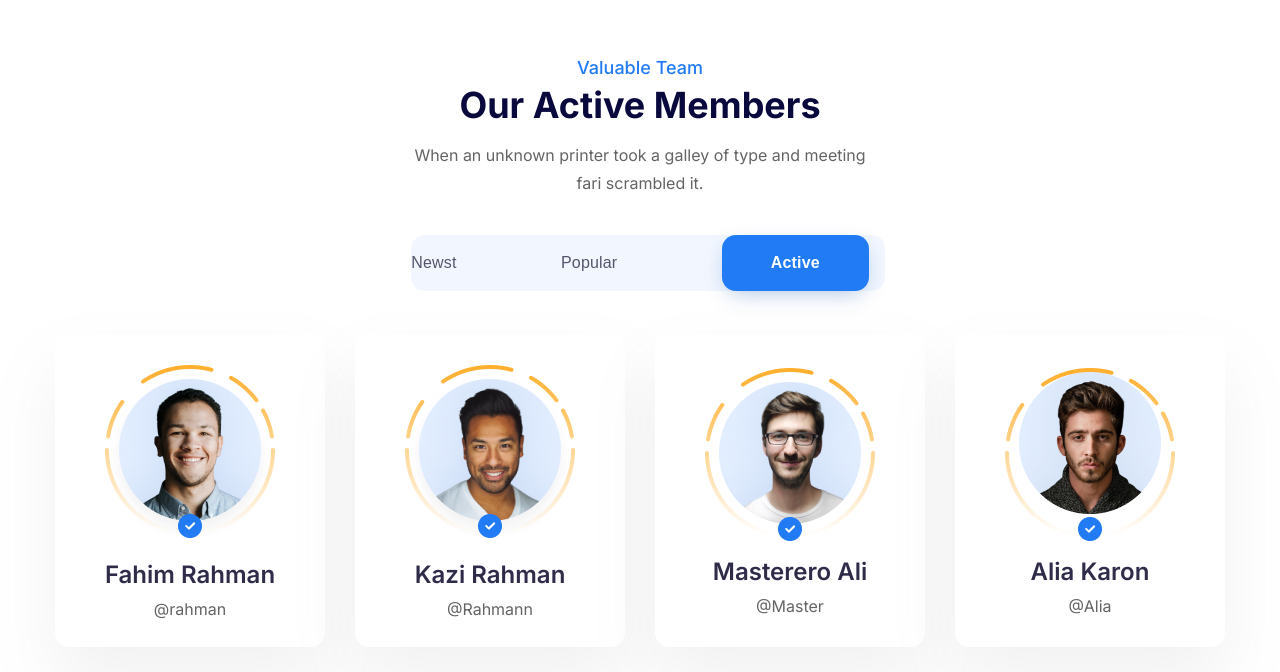
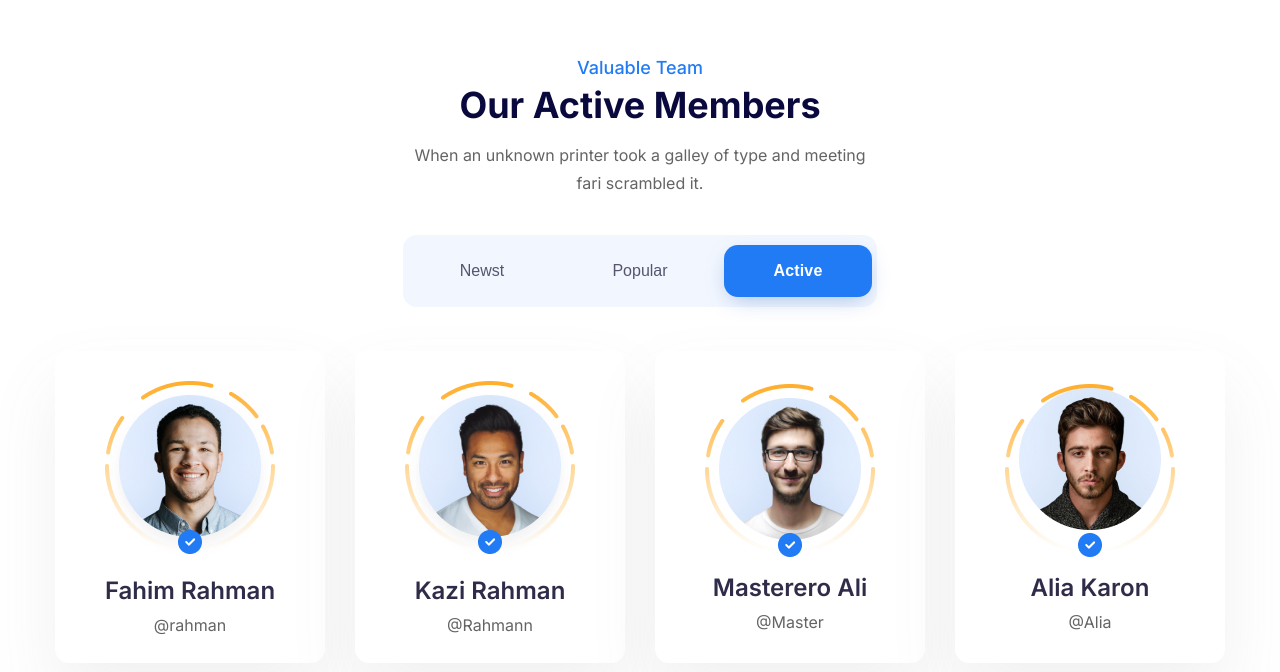
Before and after one commit to Morkovka171/_Community_landing, a plain HTML site: page index.html in a window 1280 px wide. Shown: the part 2877-3549 px from the top of the page. Drawn offline with Linux system fonts and the light colour scheme; files whose address does not match are found by name.

Commit message:
фикс

```diff
--- a/style.css
+++ b/style.css
@@ -776,41 +776,33 @@ background-color: rgba(33, 123, 244, 0.1);
 	text-align: center;
 }
 
-.tabs-members__nav{
-
-}
-.tabs-members__nav::before{
-	position: absolute;
-	content: "";
+/* Родитель трёх кнопок */
+.tabs-members__nav {
+	margin: 0 auto 44px auto; /* Центрируем по горизонтали, даем отступ вниз */
+	width: 474px; /* Фиксированная ширина */
+	height: 72px; /* Фиксированная высота */
+	display: flex; /* Заставит детей встать в ряд */
 	border-radius: 14px;
 	background-color: rgba(33, 123, 244, 0.06);
-	padding: 28px 48px;
-	width: 474px;
-	z-index: -1;
 }
-.tabs-members__button{
-	letter-spacing: 0.01em;
+/* Сама по себе кнопка */
+.tabs-members__button {
 	font-weight: 500;
 	font-size: 16px;
 	line-height: 16px;
-	text-align: center;
 	color: rgba(47, 44, 74, 0.8);
-	letter-spacing: 0.01em;
-	padding-right: 100px;
-	margin-bottom: 44px;
-	background-color: inherit;
-	/* border-radius: 14px;
-	background-color: rgba(33, 123, 244, 0.06);
-	padding: 28px 48px; */
+	background: none;
+	border-radius: 14px;
+	display: flex; /* Простой способ зацентрировать текст кнопки - flex+jcc+aic */
+	align-items: center;
+	justify-content: center;
+	flex: 1; /* Каждый ребёнок будет занимать одну часть родителя. Они растянутся, разделят родителя поровну между собой */
+	margin: 10px 5px; /* Отступы у кнопок от края и от друг от друга (вроде по макету так это выглядит) */
 }
-.tabs-members__button{
-
-}
+/* Кнопка, когда активна */
 .tabs-members__button.active {
-	padding: 20px 49px;
 	background-color:  rgba(33, 123, 244, 1);
 	box-shadow: 0px 7px 22px -6px rgba(0, 72, 168, 0.34);
-	border-radius: 14px;
 	font-weight: 600;
 	font-size: 16px;
 	line-height: 16px;
```
